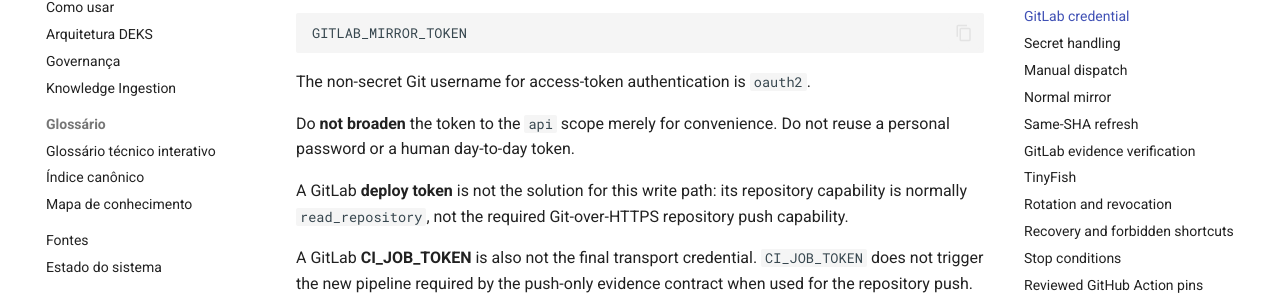
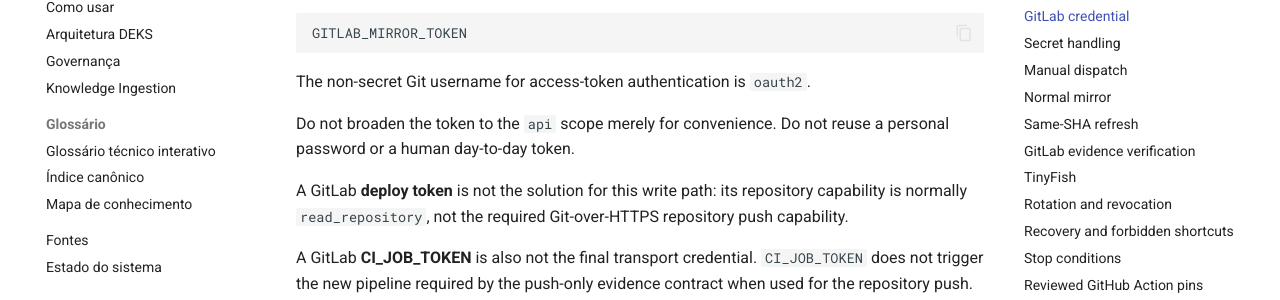
Before and after one commit to WhiteChronos/ChatGPT, an MkDocs documentation site: the page built from docs/runbooks/github-neutral-mirror.md, in a window 1280 px wide and 900 px high, scrolled down 1418 px. Shown: the part 146-446 px from the top of the window. Built offline with MkDocs 1.6.1 and Material for MkDocs 9.7.7, drawn with Linux system fonts in a browser that asks for light colours; comment, search, counter and statistics services are not loaded.

```diff
--- a/docs/runbooks/github-neutral-mirror.md
+++ b/docs/runbooks/github-neutral-mirror.md
@@ -72,7 +72,7 @@ GITLAB_MIRROR_TOKEN
 
 The non-secret Git username for access-token authentication is `oauth2`.
 
-Do **not broaden** the token to the `api` scope merely for convenience.
+Do not broaden the token to the `api` scope merely for convenience.
 Do not reuse a personal password or a human day-to-day token.
 
 A GitLab **deploy token** is not the solution for this write path: its
```
